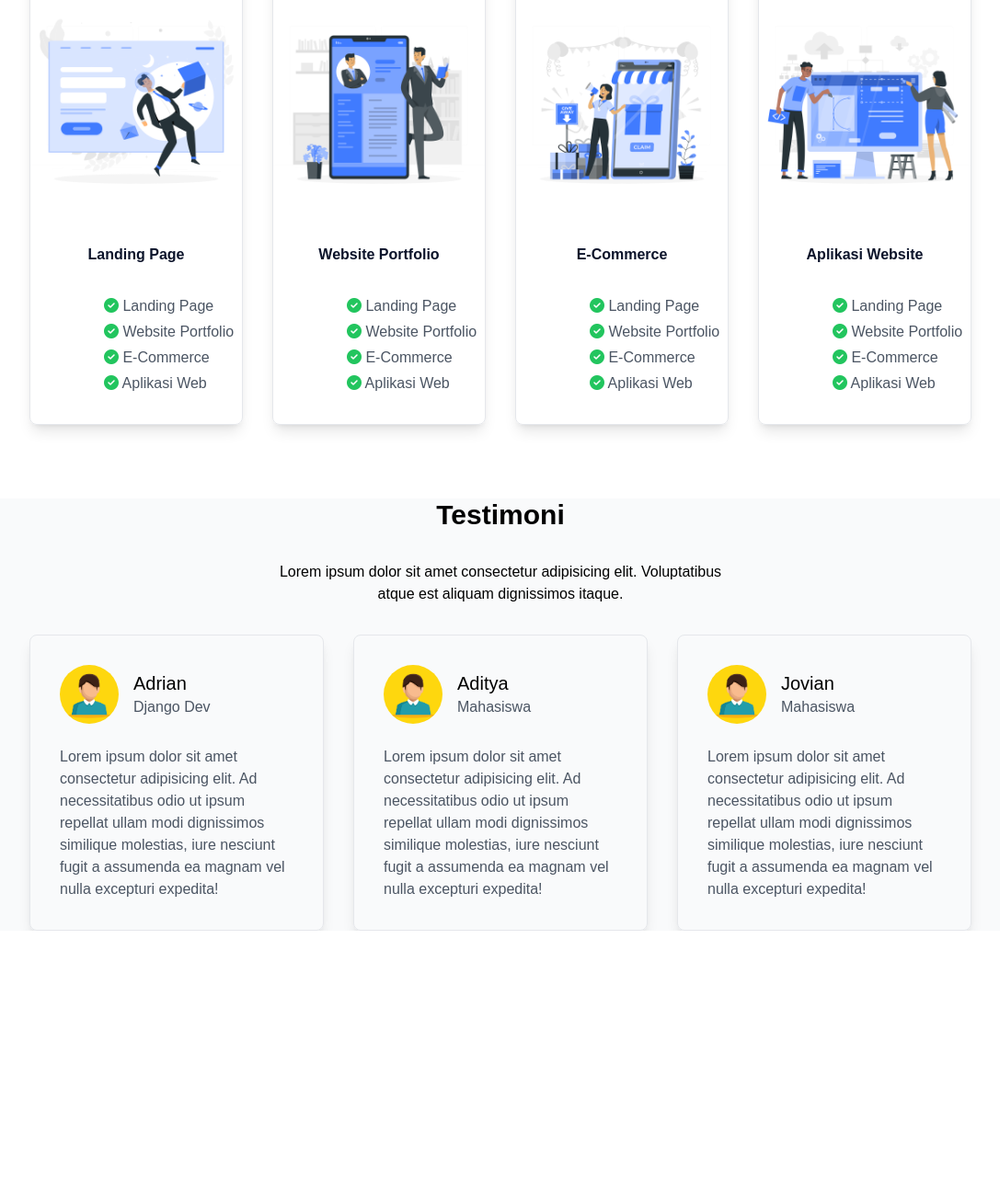
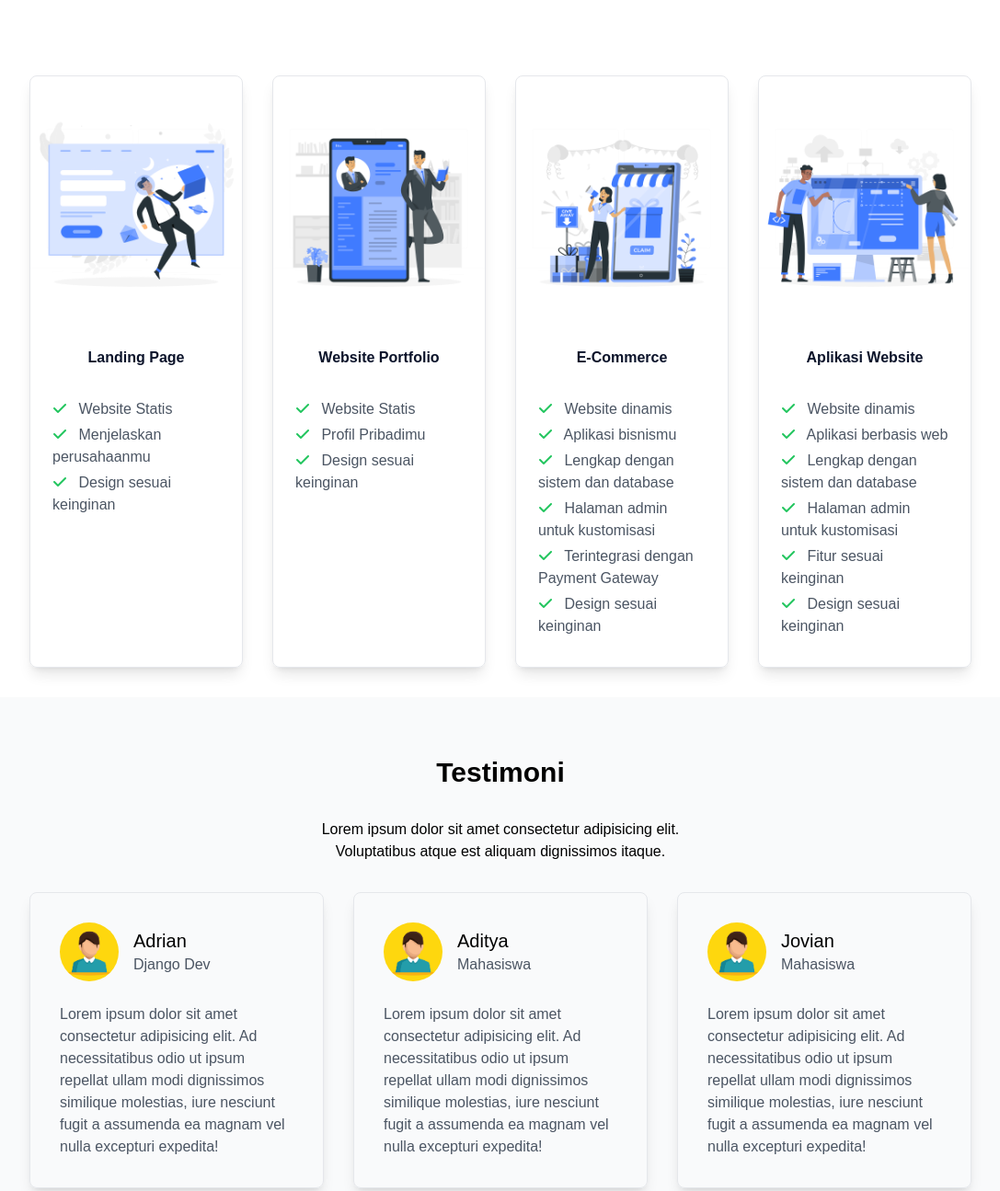
Before and after one commit to JovianNanda/website_pkkwu, a website: page index.html in a window 1280 px wide. Shown: the part 1320-2615 px from the top of the page at 92% size, without its empty margins (96-1183 px from the left). Before the commit the page ends 2332 px from the top, so only its background shows below. Drawn offline with Linux system fonts and the light colour scheme; a web font is replaced by a local one.

Commit message:
Make website responsive and add contact form

```diff
--- a/index.html
+++ b/index.html
@@ -51,27 +51,26 @@
         </div>
     </div> -->
     <div class="page-1 bg-white w-full mt-8" id="hero">
-        <div class="flex items-center">
-            <div class=" px-32 pt-20 w-1/2">
-                <h2 class="text-4xl md:text-5xl font-semibold ">Ingin membuat website??</h2>
+        <div class="flex flex-wrap items-center">
+            <div class="px-16 md:px-32 pt-20 w-full md:w-1/2">
+                <h2 class="text-3xl md:text-5xl font-semibold ">Ingin membuat website??</h2>
                 <h2 class="mt-5 md:text-2xl">Jasa pembuatan website aman dan cepat.</h2>
                 <button type="button" class="mt-5 px-3 py-2 rounded-full bg-[#3b82f6] text-white hover:bg-sky-600 transtition duration-150">Get Started</button>
-
             </div>
-            <div class="w-1/2 pt-20 pr-32">
+            <div class="w-full md:w-1/2 pt-12 md:pt-20 px-16 md:pr-32">
                 <img class="w-full" src="assets/image/hero-image.png">
             </div>
         </div>
     </div>
     <!--EndHeroSection-->
     <!--Page 2-->
-    <div class="page-2 bg-gray-50 w-full">
-        <div class="flex items-center px-32">
-            <div class="w-1/2 pt-20 ">
-                <img class="w-[70%] " src="assets/image/page-2.png" alt="">
+    <div class="page-2 bg-gray-50 w-full py-12">
+        <div class="flex flex-wrap items-center px-16 md:px-32">
+            <div class="hidden md:block w-full md:w-1/2 md:pt-20">
+                <img class="md:w-[70%]" src="assets/image/page-2.png" alt="">
             </div>
-            <div class="w-1/2 ">
-                <h2 class="text-4xl font-semibold ">Layanan yang Kami Sediakan</h2>
+            <div class="w-full md:w-1/2">
+                <h2 class="text-2xl md:text-4xl font-semibold ">Layanan yang Kami Sediakan</h2>
                 <p class="text-gray-600 mt-8">Lorem ipsum dolor sit amet consectetur adipisicing elit. Odio nemo eveniet alias ducimus nobis eius delectus doloremque incidunt commodi? Quisquam voluptatibus sit illo ipsa aut officia itaque quasi, quis exercitationem iure corporis neque deleniti, blanditiis minima reiciendis! Alias, obcaecati eaque.</p>
                 <ul class="mt-8 text-gray-600">
                     <li class="mt-1 hover:scale-105 transtition duration-150 cursor-pointer"><i class="fa-solid fa-circle-check text-green-500"></i> Landing Page</li>
@@ -84,65 +83,66 @@
     </div>
     <!--End Page 2-->
     <!--Page 3-->
-    <div class="page-3 bg-white w-full">
-        <div class="w-[40%] mx-auto">
-            <h2 class="text-3xl font-semibold  mt-20 text-center">Keunggulan Produk</h2>
+    <div class="page-3 bg-white py-8 w-full">
+        <div class="md:w-[40%] mx-auto px-8 py-8 md:py-20">
+            <h2 class="text-3xl font-semibold text-center">Keunggulan Produk</h2>
             <p class="mt-8 text-center">Lorem ipsum dolor sit amet consectetur adipisicing elit. Voluptatibus atque est aliquam dignissimos itaque. </p>
         </div>
 
-        <div class="grid grid-cols-4 gap-8 mt-8 px-32 ">
-            <div class=" shadow-lg rounded-lg border py-8">
+        <div class="grid grid-cols-1 md:grid-cols-4 sm:grid-cols-2 gap-8 px-12 md:px-32">
+            <div class="shadow-lg rounded-lg border pt-4 pb-8 md:pt-8">
                 <img src="assets/image/page-3-image.png" alt="">
-                <h2 class="mt-8 font-semibold text-center text-[#0b132a]">Landing Page</h2>
-                <ul class="mt-8 text-gray-600 ">
-                    <li class="mt-1  pl-20"><i class="fa-solid fa-circle-check text-green-500"></i> Landing Page</li>
-                    <li class="mt-1  pl-20"><i class="fa-solid fa-circle-check text-green-500"></i> Website Portfolio</li>
-                    <li class="mt-1  pl-20"><i class="fa-solid fa-circle-check text-green-500"></i> E-Commerce</li>
-                    <li class="mt-1  pl-20"><i class="fa-solid fa-circle-check text-green-500"></i> Aplikasi Web</li>
+                <h2 class="mt-4 md:mt-8 font-semibold text-center text-[#0b132a]">Landing Page</h2>
+                <ul class="mt-4 md:mt-8 px-6 text-gray-600">
+                    <li class="mt-1"><i class="fa-solid fa-check text-green-500 mr-2"></i> Website Statis</li>
+                    <li class="mt-1"><i class="fa-solid fa-check text-green-500 mr-2"></i> Menjelaskan perusahaanmu</li>
+                    <li class="mt-1"><i class="fa-solid fa-check text-green-500 mr-2"></i> Design sesuai keinginan</li>
                 </ul>
             </div>
             <div class=" shadow-lg rounded-lg border py-8">
                 <img src="assets/image/portfolio.png" alt="">
-                <h2 class="mt-8 font-semibold text-center text-[#0b132a]">Website Portfolio</h2>
-                <ul class="mt-8 text-gray-600">
-                    <li class="mt-1  pl-20"><i class="fa-solid fa-circle-check text-green-500"></i> Landing Page</li>
-                    <li class="mt-1  pl-20"><i class="fa-solid fa-circle-check text-green-500"></i> Website Portfolio</li>
-                    <li class="mt-1  pl-20"><i class="fa-solid fa-circle-check text-green-500"></i> E-Commerce</li>
-                    <li class="mt-1  pl-20"><i class="fa-solid fa-circle-check text-green-500"></i> Aplikasi Web</li>
+                <h2 class="mt-4 md:mt-8 font-semibold text-center text-[#0b132a]">Website Portfolio</h2>
+                <ul class="mt-4 md:mt-8 px-6 text-gray-600">
+                    <li class="mt-1"><i class="fa-solid fa-check text-green-500 mr-2"></i> Website Statis</li>
+                    <li class="mt-1"><i class="fa-solid fa-check text-green-500 mr-2"></i> Profil Pribadimu</li>
+                    <li class="mt-1"><i class="fa-solid fa-check text-green-500 mr-2"></i> Design sesuai keinginan</li>
                 </ul>
             </div>
             <div class=" shadow-lg rounded-lg border py-8">
                 <img src="assets/image/e-commerce.png" alt="">
-                <h2 class="mt-8 font-semibold text-center text-[#0b132a]">E-Commerce</h2>
-                <ul class="mt-8 text-gray-600">
-                    <li class="mt-1  pl-20"><i class="fa-solid fa-circle-check text-green-500"></i> Landing Page</li>
-                    <li class="mt-1  pl-20"><i class="fa-solid fa-circle-check text-green-500"></i> Website Portfolio</li>
-                    <li class="mt-1  pl-20"><i class="fa-solid fa-circle-check text-green-500"></i> E-Commerce</li>
-                    <li class="mt-1  pl-20"><i class="fa-solid fa-circle-check text-green-500"></i> Aplikasi Web</li>
+                <h2 class="mt-4 md:mt-8 font-semibold text-center text-[#0b132a]">E-Commerce</h2>
+                <ul class="mt-4 md:mt-8 px-6 text-gray-600">
+                    <li class="mt-1"><i class="fa-solid fa-check text-green-500 mr-2"></i> Website dinamis</li>
+                    <li class="mt-1"><i class="fa-solid fa-check text-green-500 mr-2"></i> Aplikasi bisnismu</li>
+                    <li class="mt-1"><i class="fa-solid fa-check text-green-500 mr-2"></i> Lengkap dengan sistem dan database</li>
+                    <li class="mt-1"><i class="fa-solid fa-check text-green-500 mr-2"></i> Halaman admin untuk kustomisasi</li>
+                    <li class="mt-1"><i class="fa-solid fa-check text-green-500 mr-2"></i> Terintegrasi dengan Payment Gateway</li>
+                    <li class="mt-1"><i class="fa-solid fa-check text-green-500 mr-2"></i> Design sesuai keinginan</li>
                 </ul>
             </div>
             <div class=" shadow-lg rounded-lg border py-8">
                 <img src="assets/image/website.png" alt="">
-                <h2 class="mt-8 font-semibold text-center text-[#0b132a]">Aplikasi Website</h2>
-                <ul class="mt-8 text-gray-600">
-                    <li class="mt-1  pl-20"><i class="fa-solid fa-circle-check text-green-500"></i> Landing Page</li>
-                    <li class="mt-1  pl-20"><i class="fa-solid fa-circle-check text-green-500"></i> Website Portfolio</li>
-                    <li class="mt-1  pl-20"><i class="fa-solid fa-circle-check text-green-500"></i> E-Commerce</li>
-                    <li class="mt-1  pl-20"><i class="fa-solid fa-circle-check text-green-500"></i> Aplikasi Web</li>
+                <h2 class="mt-4 md:mt-8 font-semibold text-center text-[#0b132a]">Aplikasi Website</h2>
+                <ul class="mt-4 md:mt-8 px-6 text-gray-600">
+                    <li class="mt-1"><i class="fa-solid fa-check text-green-500 mr-2"></i> Website dinamis</li>
+                    <li class="mt-1"><i class="fa-solid fa-check text-green-500 mr-2"></i> Aplikasi berbasis web</li>
+                    <li class="mt-1"><i class="fa-solid fa-check text-green-500 mr-2"></i> Lengkap dengan sistem dan database</li>
+                    <li class="mt-1"><i class="fa-solid fa-check text-green-500 mr-2"></i> Halaman admin untuk kustomisasi</li>
+                    <li class="mt-1"><i class="fa-solid fa-check text-green-500 mr-2"></i> Fitur sesuai keinginan</li>
+                    <li class="mt-1"><i class="fa-solid fa-check text-green-500 mr-2"></i> Design sesuai keinginan</li>
                 </ul>
             </div>
         </div>
     </div>
     <!--End Page 3-->
     <!--Page 4-->
-    <div class="page-4 bg-gray-50 w-full">
-        <div class="w-[40%] mx-auto">
-            <h2 class="text-3xl font-semibold  mt-20 text-center">Testimoni</h2>
+    <div class="page-4 bg-gray-50 w-full py-8 md:pt-16">
+        <div class="md:w-[40%] px-8 mx-auto">
+            <h2 class="text-3xl font-semibold text-center">Testimoni</h2>
             <p class="mt-8 text-center">Lorem ipsum dolor sit amet consectetur adipisicing elit. Voluptatibus atque est aliquam dignissimos itaque. </p>
-
         </div>
-        <div class="grid grid-cols-3 gap-8 mt-8 px-32 ">
-            <div class=" shadow-lg rounded-lg border px-8 py-8">
+        <div class="grid grid-cols-1 md:grid-cols-2 lg:grid-cols-3 gap-8 mt-8 px-16 md:px-32">
+            <div class="shadow-lg rounded-lg border px-8 py-8">
                 <div class="flex items-center w-full ">
                     <img src="assets/image/usaer.jpg" alt="" class="w-16 rounded-full">
                     <div class="pl-4">
@@ -179,6 +179,29 @@
 
     </div>
     <!--End Page 4-->
+    <!--Page 5-->
+    <div class="page-5 w-full py-8 md:pt-16">
+        <div class="md:w-[40%] px-8 mx-auto">
+            <h2 class="text-3xl font-semibold text-center">Kontak Kami</h2>
+            <p class="mt-8 text-center">Lorem ipsum dolor sit amet consectetur adipisicing elit. Voluptatibus atque est aliquam dignissimos itaque. </p>
+        </div>
+        <form action="" class="px-8 md:w-1/2 lg:w-[40%] mx-auto">
+            <div class="mt-3">
+                <label for="nama">Nama</label>
+                <input type="text" id="nama" class="w-full mt-2 px-3 py-2 border border-gray-700 rounded focus:outline-none focus:ring focus:ring-sky-500 transition duration-150">
+            </div>
+            <div class="mt-3">
+                <label for="email">Email</label>
+                <input type="email" id="email" class="w-full mt-2 px-3 py-2 border border-gray-700 rounded focus:outline-none focus:ring focus:ring-sky-500 transition duration-150">
+            </div>
+            <div class="mt-3">
+                <label for="email">Pesan</label>
+                <textarea name="pesan" id="pesan" rows="4" class="w-full mt-2 px-3 py-2 border border-gray-700 rounded focus:outline-none focus:ring focus:ring-sky-500 transition duration-150"></textarea>
+            </div>
+        </form>
+
+    </div>
+    <!--End Page 5-->
 
     <!--Script-->
     <script>
--- a/input.css
+++ b/input.css
@@ -35,3 +35,10 @@ body {
 .modal-btn {
   @apply transition duration-200 hover:shadow-2xl hover:scale-105;
 }
+
+li.check {
+  @apply mt-1;
+}
+li.check::before {
+  content: '\f00c';
+}
```
Also changed, not shown: tailwind.css, 1 other file.
